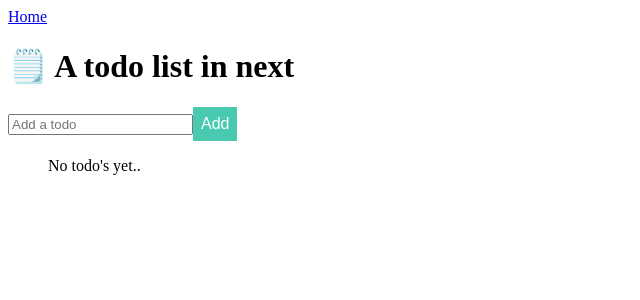
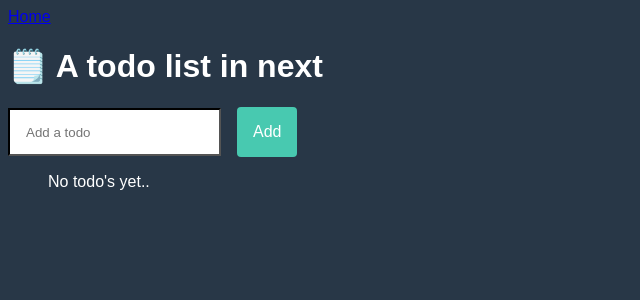
Before and after one commit to richardhuf84/nextjs-blog, a Next.js app: page /todo in a window 1280 px wide. Shown: the top 300 px of the page, without its empty margins (0-640 px from the left). Built offline with nearby package versions, Linux system fonts and the light colour scheme.

Commit message:
feat: TextInput,  add props to buttn, improve globalStyle

```diff
--- a/components/Button.tsx
+++ b/components/Button.tsx
@@ -1,26 +1,22 @@
 import styled from 'styled-components';
 import { border, color, space, layout, typography, variant } from 'styled-system';
-
-// const Button = styled.button`
-//   ${color}
-//   ${space}
-//   ${layout}
-//   ${typography}
-//   ${border}
-//   appearance: none;
-//   border: 0;
-// `;
 
 const Button = styled('button')(
   {
     appearance: 'none',
     border: 0,
     fontFamily: 'Sans-serif',
+    borderRadius: 4
   },
+  color,
+  space,
+  layout,
+  typography,
+  border,
   variant({
     variants: {
       primary: {
-        p: 'small',
+        p: 'medium',
         bg: 'primary',
         color: 'onPrimary',
         fontSize: 'body'
--- /dev/null
+++ b/components/TextInput.tsx
@@ -0,0 +1,19 @@
+import styled from 'styled-components';
+import { borders, colors, layout } from 'styled-system';
+
+const
+  TextInput = styled('input')(
+    {
+      padding: 16,
+      borderSize: 2,
+      borderColor: 'black',
+      height: 12,
+      display: 'inline-block',
+      marginRight: 16
+    },
+    borders,
+    colors,
+    layout
+  );
+
+export default TextInput;
--- a/components/TodoList.tsx
+++ b/components/TodoList.tsx
@@ -1,6 +1,7 @@
 import { useState, useRef } from 'react';
 import { v4 as uuid } from 'uuid';
 import Button from './Button';
+import TextInput from './TextInput';
 
 export default function TodoList() {
   const [todos, updateTodos] = useState([]);
@@ -55,7 +56,7 @@ export default function TodoList() {
 
   return (
     <form method="post" onSubmit={e => handleSubmit(e)}>
-      <input
+      <TextInput
         type="text"
         placeholder="Add a todo"
         value={newTodo}
--- a/pages/_app.tsx
+++ b/pages/_app.tsx
@@ -3,40 +3,17 @@ import { createGlobalStyle, ThemeProvider } from 'styled-components';
 import theme from '../theme';
 
 const GlobalStyle = createGlobalStyle`
-  .heading {
-    font-family: 'Helvetica', sans-serif;
-    color: red;
-  }
-
-  .input {
-    padding: 10px;
-  }
-
-  .todoList {
-    padding: 0;
-    margin: 0;
-  }
-
-  .todoInput {
-    display: flex;
-    gap: 10px;
-    margin-bottom: 2rem;
-  }
-
-  .todo {
-    display: flex;
-    max-width: 250px;
-    justify-content: space-between;
-    margin-bottom: 1rem;
-    padding: 5px 10px;
-    align-items: center;
-  }
-`
+body {
+  background-color: ${props => props.theme.colors.navy};
+  color: ${props => (props.whiteColor ? 'white' : 'black')};
+  font-family: ${props => props.theme.fontFamily};
+}`
 
 // This default export is required in a new `pages/_app.js` file.
 export default function MyApp({ Component, pageProps }) {
   return (
     <ThemeProvider theme={theme}>
       <Component {...pageProps} />
+      <GlobalStyle whiteColor />
     </ThemeProvider>)
 }
--- a/pages/index.tsx
+++ b/pages/index.tsx
@@ -5,7 +5,7 @@ import Box from '../components/Box';
 
 export default function Home() {
   return (
-    <Box as="main" p={4} fontFamily="" bg="secondary" border={2} borderColor="black">
+    <Box as="main" p={4}>
       <Link href="/todo">Todo list</Link>
       <Card>
         <h1>
--- a/theme.js
+++ b/theme.js
@@ -18,10 +18,19 @@ const fontSizes = [12, 14, 16, 20, 24, 32, 40];
 fontSizes.body = fontSizes[2];
 fontSizes.display = fontSizes[5];
 
+const radii = [2, 4, 8];
+radii.small = radii[0];
+radii.medium = radii[1];
+radii.large = radii[2];
+
+console.log('radii', radii);
+
 const theme = {
   colors,
   fontSizes,
+  radii,
   space,
+  fontFamily: 'Sans-Serif'
 };
 
 export default theme;
```
